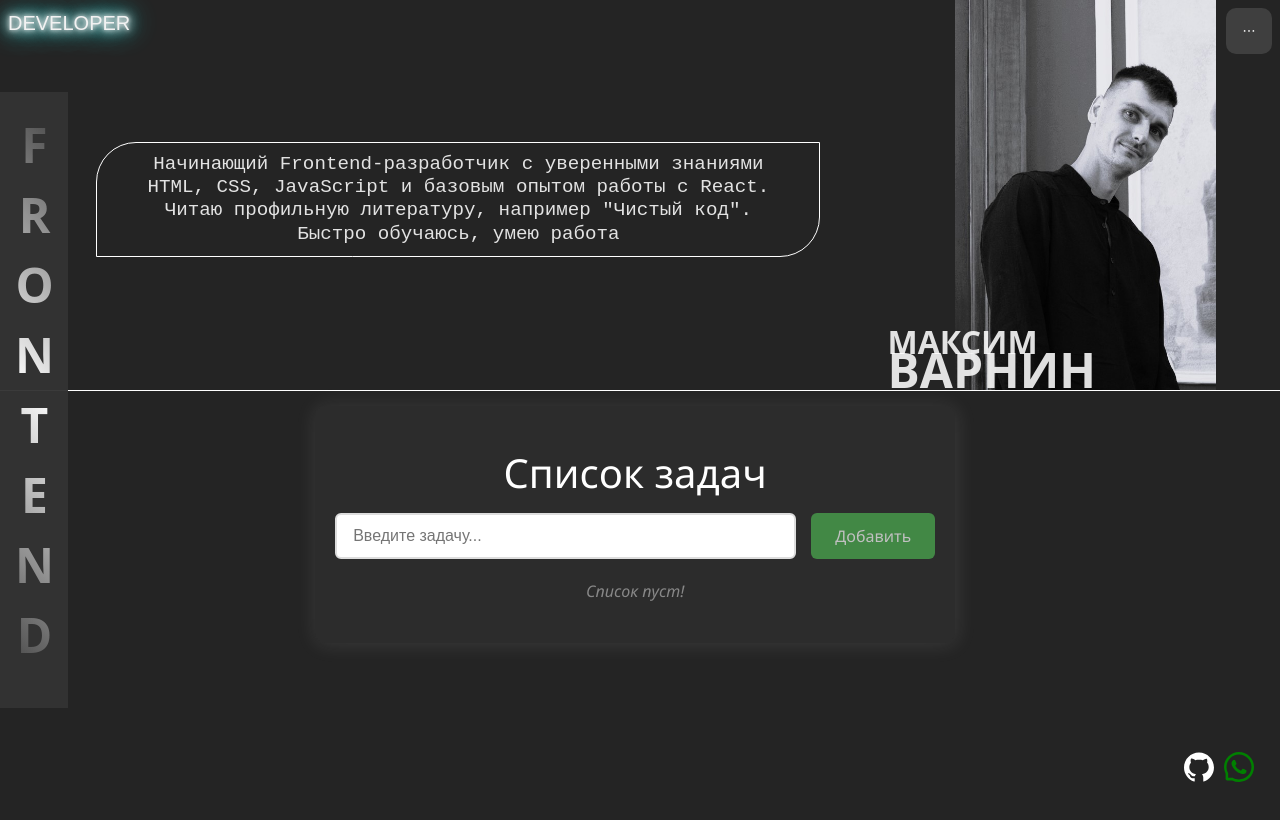
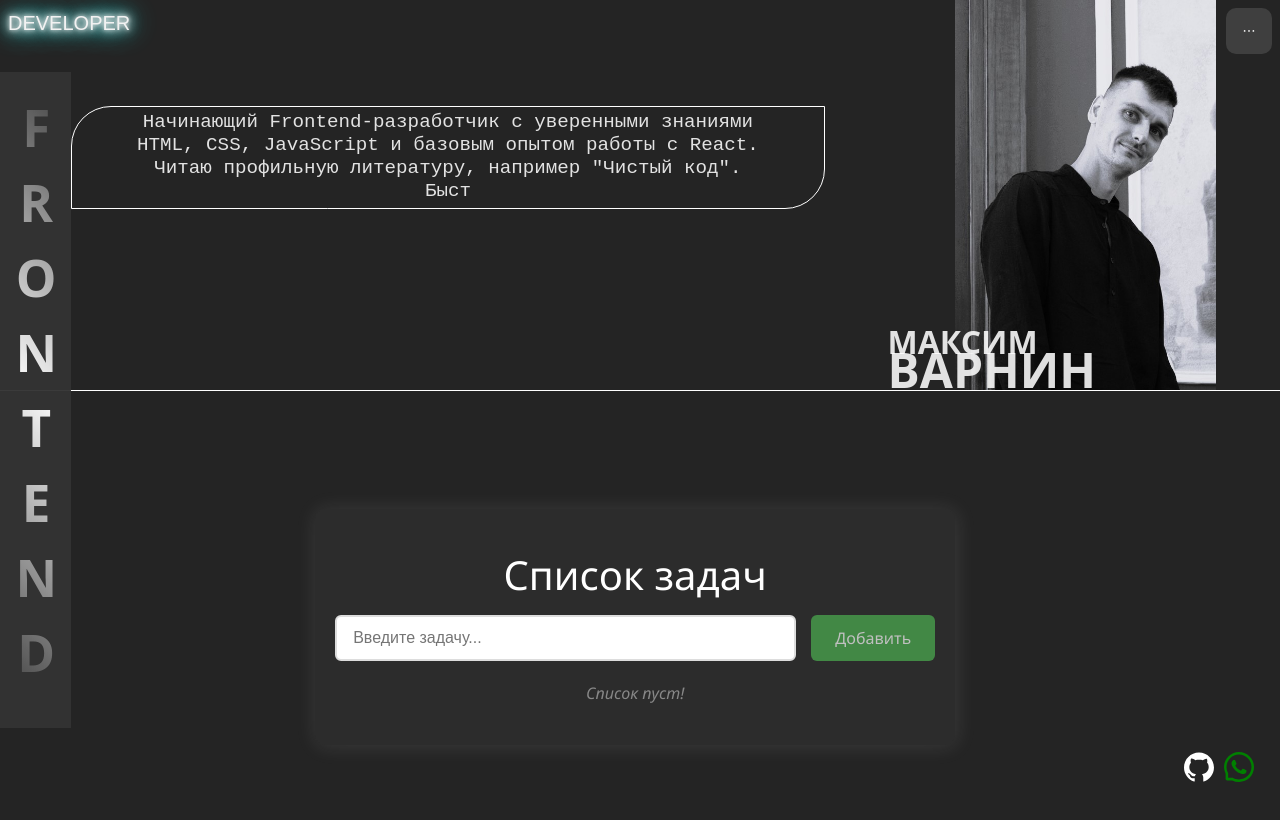
Before and after one commit to Mksm1929/website-, a React (Vite) app: page /Todo-List in a window 1280 px wide. Shown: the top 820 px of the page. Built offline with nearby package versions, Linux system fonts and the light colour scheme.

Commit message:
адаптировал блок 'о себе'

```diff
--- a/src/App.css
+++ b/src/App.css
@@ -9,6 +9,7 @@
 .app {
     display: flex;
     flex-direction: column;
+    gap: 20px;
 }
 
 .app-content {
--- a/src/App.tsx
+++ b/src/App.tsx
@@ -4,6 +4,7 @@ import { Header } from "./components/Header/Header";
 import { Router } from "./provider/router";
 import { Footer } from "./components/Footer/Footer";
 import "./AppCommon.css";
+import { TextWriter } from "./components/TextWriter";
 
 
 function App() {
@@ -12,6 +13,17 @@ function App() {
       <Header />
       <WelcomePage />
       <div className="app-content">
+              <div className="container-welcome-p">
+                <TextWriter
+                  text={`Начинающий Frontend-разработчик с уверенными знаниями\r\n
+                  HTML, CSS, JavaScript и базовым опытом работы с React.\r\n
+                  Читаю профильную литературу, например "Чистый код".\n
+                  Быстро обучаюсь, умею работать с Git.\n
+                  Ищу первую работу в команде,\n
+                  где смогу развиваться и приносить пользу.`}
+                  speed={25}
+                />
+              </div>
         <Router />
         <div className="app-footer">
           <Footer />
--- a/src/components/WelcomePage/WelcomePage.css
+++ b/src/components/WelcomePage/WelcomePage.css
@@ -1,6 +1,6 @@
 .welcome {
   height: 390px;
-  width: 100vw;
+  left: 0;
   z-index: -1;
   position: absolute;
   top: 0;
@@ -13,46 +13,65 @@
 .container-welcome-p {
   word-break: break-all;
   position: relative;
-  top: 5.5rem;
+  bottom: -80px;
   border: 1px solid white;
-  font-size: 1.5vw;
-  padding: 1.3%;
+  font-size: 2.4vw;
+  padding: 10px 10px;
   text-align: center;
   align-items: center;
-  max-width: 54.5%;
-  min-width: 54.5%;
-  min-height: 70%;
-  left: 7%;
   font-family: "Courier New", monospace;
-  border-radius: 40px 0px;
+  border-radius: 20px;
   white-space: pre-line;
   line-height: 0.6;
+  width: 90%;
+  box-sizing: border-box;
+  left: 6%;
 }
 
-@media (max-width: 950px) {
+@media (min-width: 870px) {
   .container-welcome-p {
-    top: 400px;
+    min-width: 60%;
+    bottom: 250px;
+    width: calc(100% - 500px);
+    border-radius: 40px 0px;
+    left: 5%;
+    font-size: 1.5vw;
   }
 }
 
-.welcome-welcome {
+.welcome-frontend {
   writing-mode: vertical-rl;
   text-orientation: upright;
   position: fixed;
   left: 0;
   top: 50%;
   transform: translateY(-50%);
-  font-size: 1.5em;
+  font-size: 20px;
   font-weight: bold;
-  letter-spacing: 5px;
+  letter-spacing: 10px;
   background: #333;
   color: white;
   padding: 20px 10px;
   opacity: 96%;
 }
 
+@media (max-width: 800px) {
+  .welcome-frontend {
+    position: relative;
+    display: flex;
+    justify-content: center;
+    align-items: center;
+    left: 0;
+  }
+
+  .welcome {
+    display: flex;
+    justify-content: space-between;
+  }
+}
+
 .welcome span {
-  font-size: clamp(2em, 4vw, 2em);
+  font-size: clamp(20px, 4vw, 3em);
   font-weight: 900;
   color: transparent;
   background: linear-gradient(45deg, #414141, #ffffff, #414141);
@@ -91,6 +110,7 @@
   font-size: clamp(2rem, 4vw, 2rem);
   bottom: 78px;
 }
+
 .welcome-container-text h2 {
   position: relative;
   margin: 0%;
--- a/src/components/WelcomePage/WelcomePage.tsx
+++ b/src/components/WelcomePage/WelcomePage.tsx
@@ -6,20 +6,9 @@ import { TextWriter } from "../TextWriter";
 export const WelcomePage = () => {
   return (
     <div className="container-welcome">
-      <div className="container-welcome-p">
-        <TextWriter
-          text={`Начинающий Frontend-разработчик с уверенными знаниями\r\n
-          HTML, CSS, JavaScript и базовым опытом работы с React.\r\n
-          Читаю профильную литературу, например "Чистый код".\n
-          Быстро обучаюсь, умею работать с Git.\n
-          Ищу первую работу в команде,\n
-          где смогу развиваться и приносить пользу.`}
-          speed={25}
-        />
-      </div>
       <div className="welcome">
 
-        <div className="welcome-welcome">
+        <div className="welcome-frontend">
           <span>Frontend</span>
         </div>
         <div className="welcome-container">
--- a/src/page/Project/Todo-List/TodoList.css
+++ b/src/page/Project/Todo-List/TodoList.css
@@ -2,7 +2,6 @@
   position: relative;
   top: 50px;
   max-width: 600px;
-  min-width: 600px;
   margin: 0 auto;
   padding: 10px 20px 20px 20px;
   font-family: "Segoe UI", Tahoma, Geneva, Verdana, sans-serif;
@@ -12,6 +11,12 @@
   color: #fff;
   overflow-wrap: break-word;
   word-break: break-word;
+}
+
+@media (max-width: 500px) {
+  .todo-list-container {
+    right: 1%;
+  }
 }
 
 .todo-list-container h1 {
```
